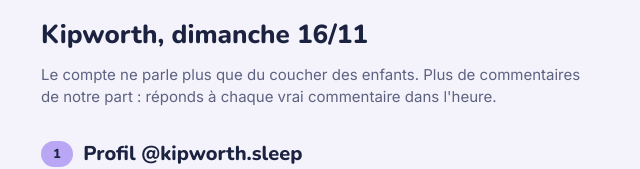
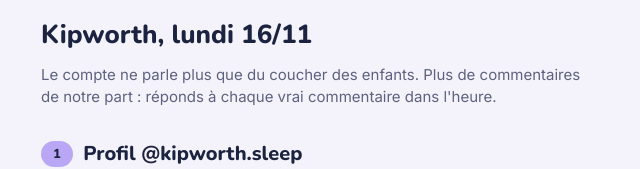
Before and after one commit to qlfwastaken/kipworth-files, a plain HTML site: page p/1611/index.html in a window 1280 px wide. Shown: the top 169 px of the page, without its empty margins (319-959 px from the left). Drawn offline with nearby package versions, Linux system fonts and the light colour scheme.

Commit message:
p/1611 : lundi

```diff
--- a/p/1611/index.html
+++ b/p/1611/index.html
@@ -21,7 +21,7 @@ a.dl{display:block;text-align:center;font:600 16px var(--f-body);border-radius:1
 video{width:100%;border-radius:12px;background:#000;aspect-ratio:9/16}
 .note{color:var(--muted);font-size:14px;margin:0}
 </style></head><body><main>
-  <h1>Kipworth, dimanche 16/11</h1>
+  <h1>Kipworth, lundi 16/11</h1>
   <p class="sub">Le compte ne parle plus que du coucher des enfants. Plus de commentaires de notre part : réponds à chaque vrai commentaire dans l'heure.</p>
 
   <div class="step"><span>1</span><h2>Profil @kipworth.sleep</h2></div>
```
